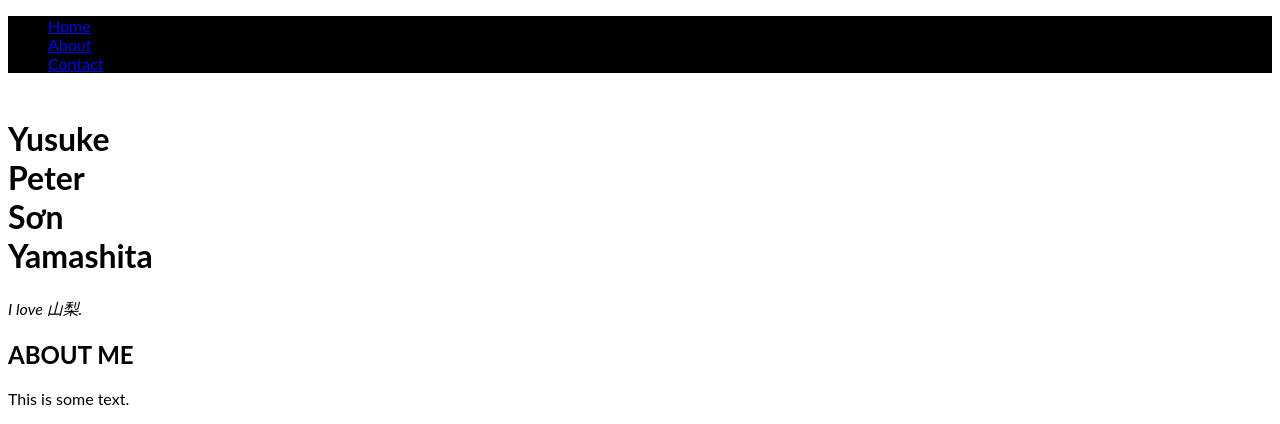
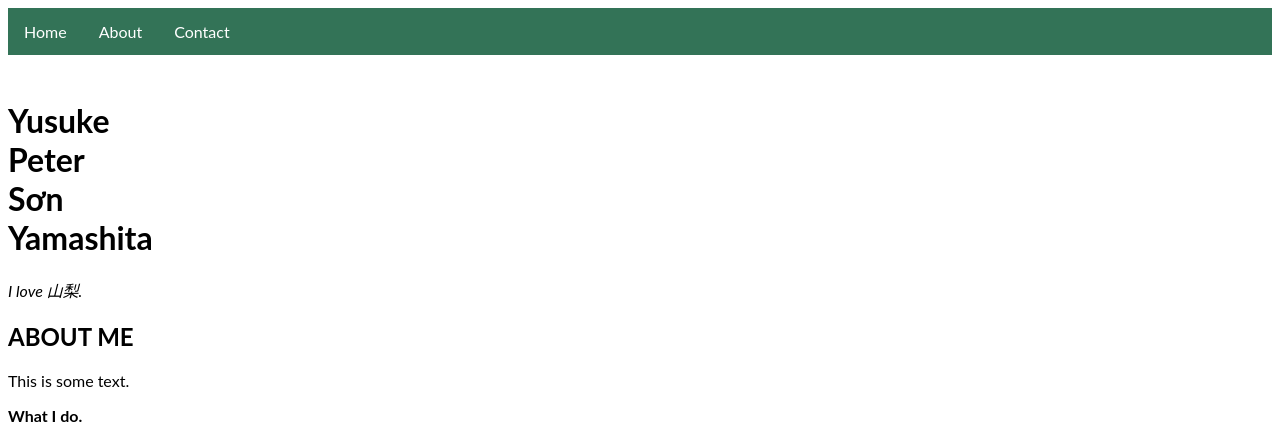
Before and after one commit to PeterYusuke/sorobacker, a Django app: page / in a window 1280 px wide. Shown: the top 424 px of the page. Run offline with Django 3.2, Linux system fonts and the light colour scheme; style sheets or scripts are compiled from the project's sources.

Commit message:
create navigation bar

```diff
--- a/sorobacus/scss/index.scss
+++ b/sorobacus/scss/index.scss
@@ -1,3 +1,21 @@
-ul{
-    background-color: black;
+nav{
+    background-color: #337357;
+    list-style-type: none;
+    margin: 0;
+    padding: 0;
+    overflow: hidden;
 }
+
+li{
+    float: left;
+    a{
+        display: block;
+        padding: 14px 16px;
+        color:white;
+        text-align: center;
+        text-decoration: none;
+    }
+    &:hover{
+        background-color: #1b523a;
+    }
+}
--- a/sorobacus/templates/base.html
+++ b/sorobacus/templates/base.html
@@ -5,8 +5,7 @@
   <meta charset="UTF-8" />
   <meta name="viewport" content="width=device-width, initial-scale=1" />
   <link rel="stylesheet" href="{% static 'css/styles.css' %}">
-  <!-- <link href="https://cdn.jsdelivr.net/npm/bootstrap@5.0.0-beta1/dist/css/bootstrap.min.css" rel="stylesheet" integrity="sha384-giJF6kkoqNQ00vy+HMDP7azOuL0xtbfIcaT9wjKHr8RbDVddVHyTfAAsrekwKmP1" crossorigin="anonymous"> -->
-  <style>
+    <style>
     body {
       font-family: "Lato", sans-serif;
     }
--- a/sorobacus/templates/navibar.html
+++ b/sorobacus/templates/navibar.html
@@ -1,13 +1,13 @@
 {% load static %}
 <!-- Navbar -->
-<ul class="nav bg-success bg-gradient">
-  <li class="nav-item">
-    <a class="nav-link text-white" href="#">Home</a>
+<nav class="nav bg-success bg-gradient">
+  <li>
+    <a href="#">Home</a>
   </li>
-  <li class="nav-item">
-    <a class="nav-link text-white" href="#about">About</a>
+  <li>
+    <a href="#about">About</a>
   </li>
-  <li class="nav-item">
-    <a class="nav-link text-white" href="#contact">Contact</a>
+  <li>
+    <a href="#contact">Contact</a>
   </li>
-</ul>
+</nav>
```
Also changed, not shown: 1 other file.
